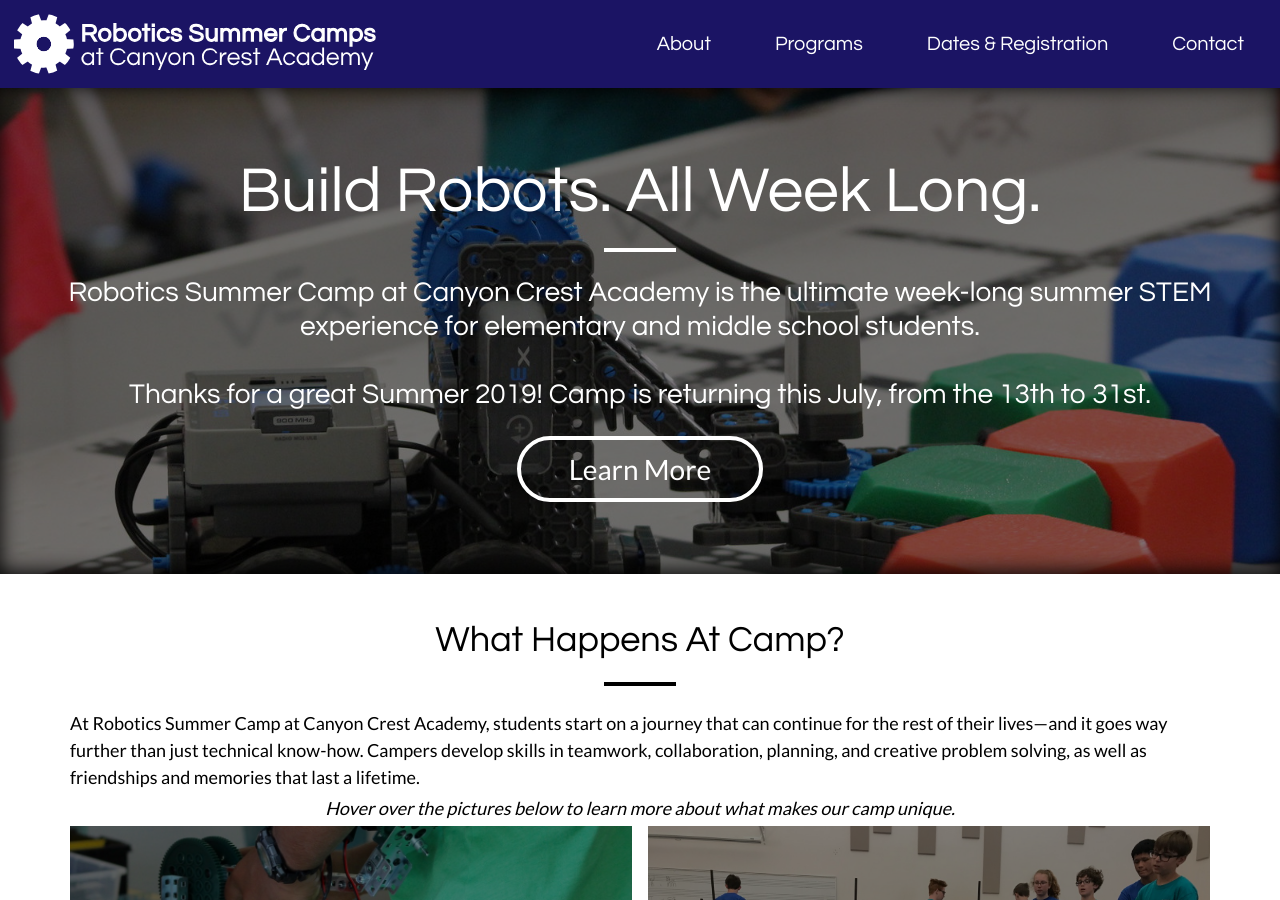
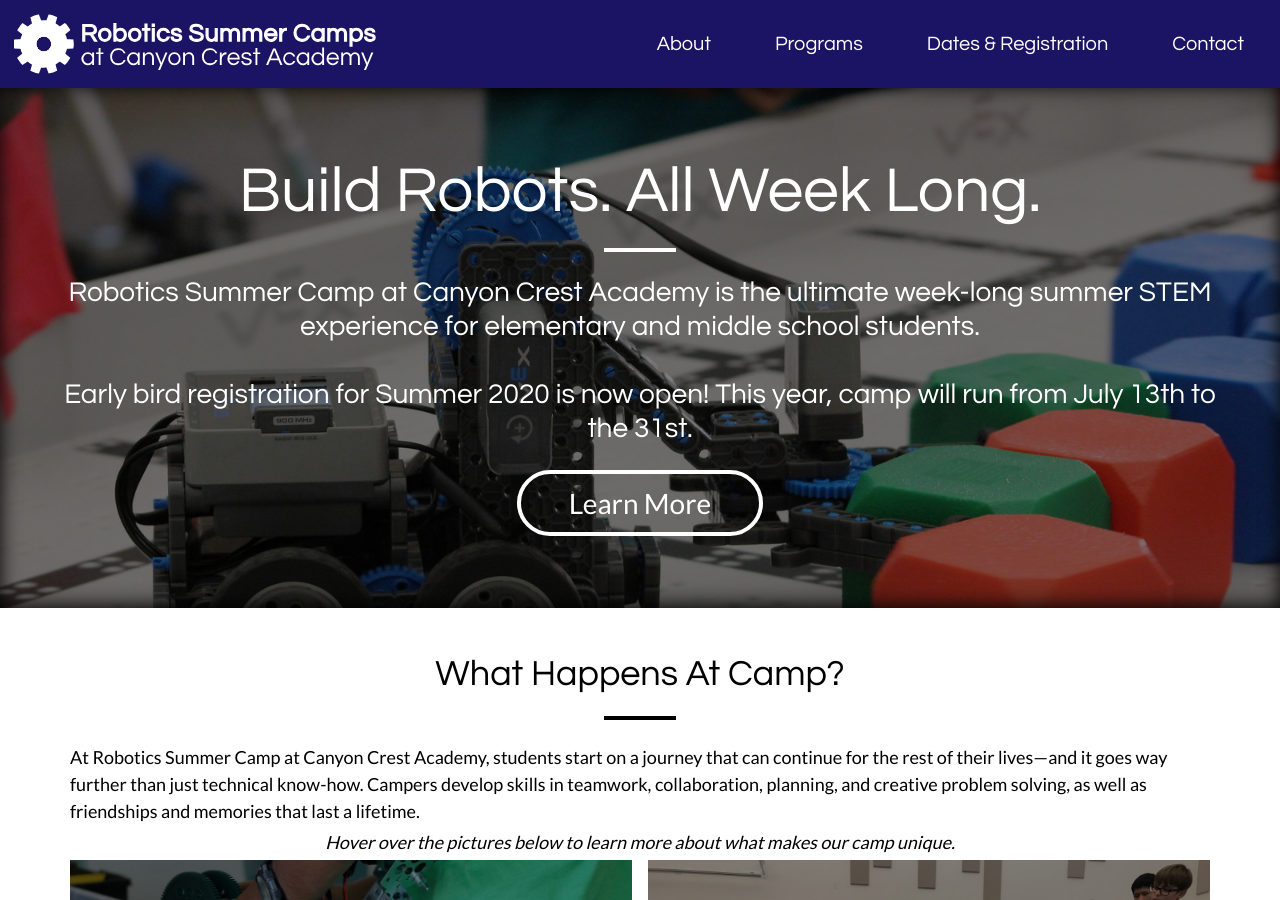
Before and after one commit to Team3128/camp, a Jekyll site: the page built from index.html, in a window 1280 px wide and 900 px high. Built offline with Jekyll 4.4.1, drawn with Linux system fonts in a browser that asks for light colours; nearby versions of some CDN libraries.

Commit message:
Update header blurb

```diff
--- a/index.html
+++ b/index.html
@@ -29,7 +29,10 @@ layout: default
                 <div class="details">
                     Robotics Summer Camp at Canyon Crest Academy is the ultimate week-long summer STEM experience for elementary and middle school students.
                 <br><br>
+                <!--
                 Thanks for a great Summer 2019! Camp is returning this July, from the 13th to 31st.
+                -->
+                Early bird registration for Summer 2020 is now open! This year, camp will run from July 13th to the 31st.
                 </div>
 
                 <a href="#whycamp" class="scroll_link" style="color: white;">
```
